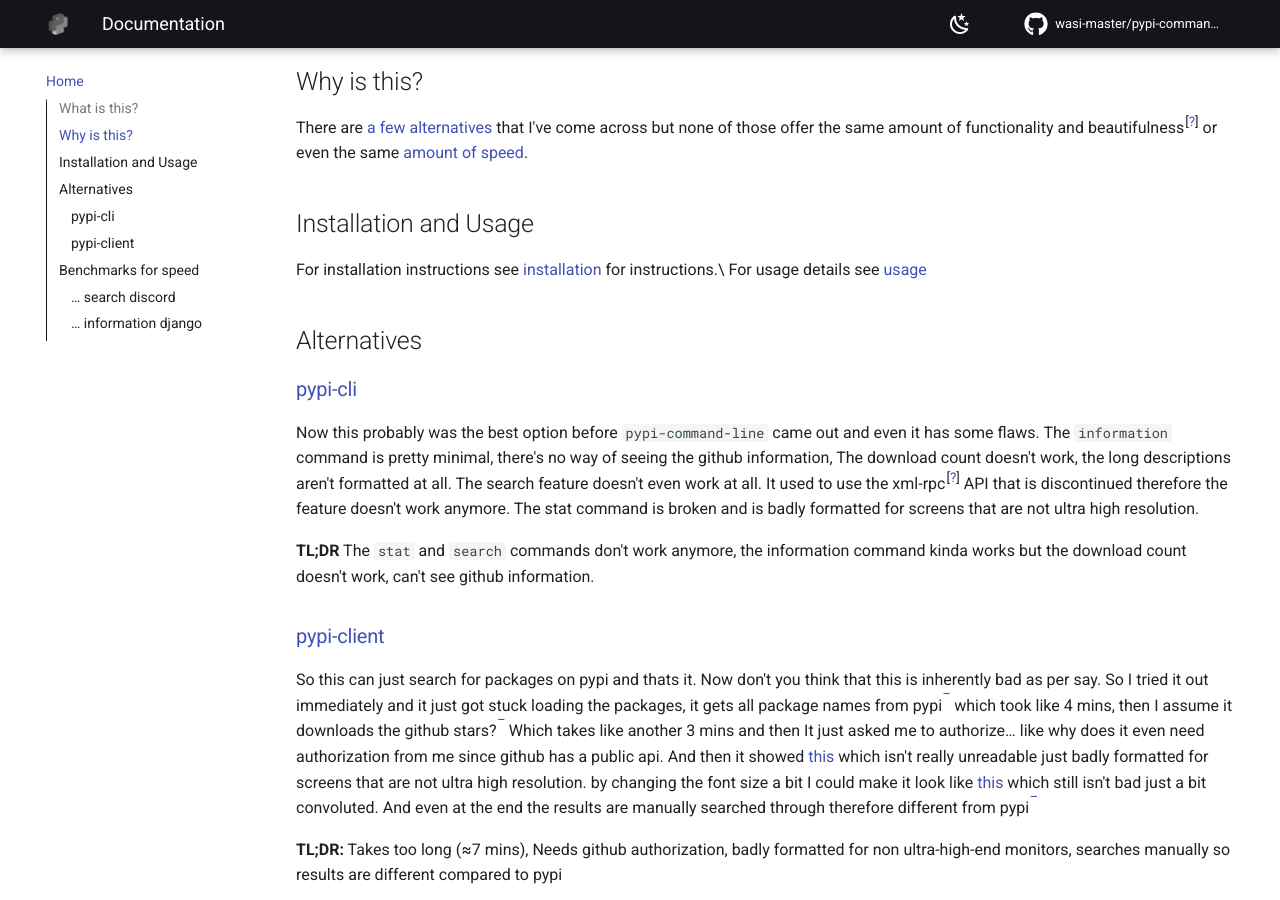
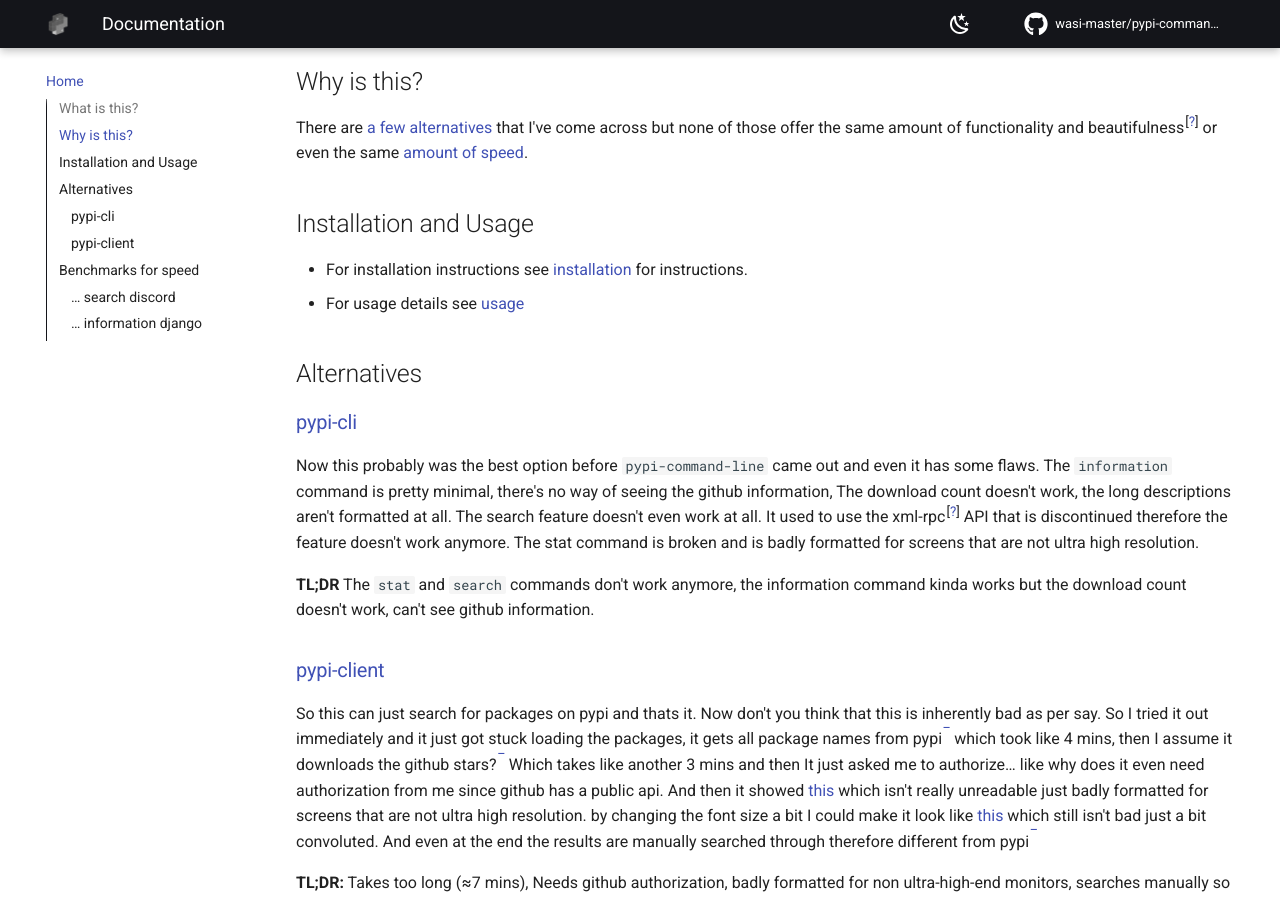
Before and after one commit to wasi-master/pypi-command-line, an MkDocs documentation site: the page built from docs/index.md, in a window 1280 px wide and 900 px high, scrolled down 346 px. Built offline with MkDocs 1.6.1 and Material for MkDocs 9.7.7, drawn with Linux system fonts in a browser that asks for light colours; comment, search, counter and statistics services are not loaded.

```diff
--- a/docs/index.md
+++ b/docs/index.md
@@ -17,8 +17,8 @@
 
 ## Installation and Usage
 
-For installation instructions see [installation](https://wasi-master.github.io/pypi-command-line/install) for instructions.\
-For usage details see [usage](https://wasi-master.github.io/pypi-command-line/usage "Page containing usage instructions")
+- For installation instructions see [installation](https://wasi-master.github.io/pypi-command-line/install) for instructions.
+- For usage details see [usage](https://wasi-master.github.io/pypi-command-line/usage "Page containing usage instructions")
 
 ## Alternatives
 
```
Also changed, not shown: docs/usage.md (+2 -1 lines).
